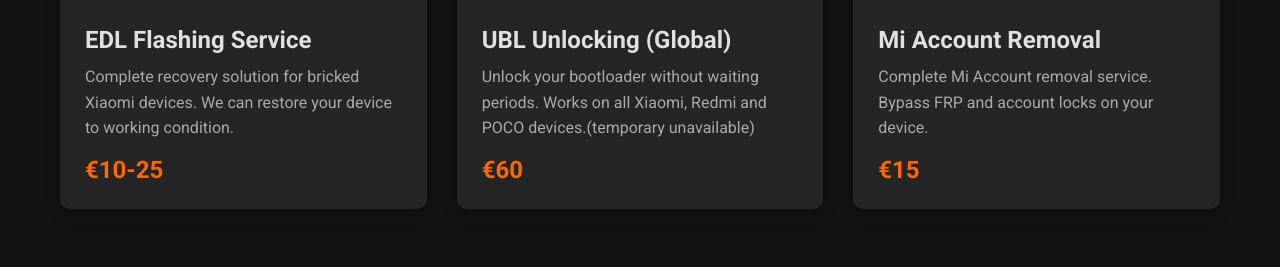
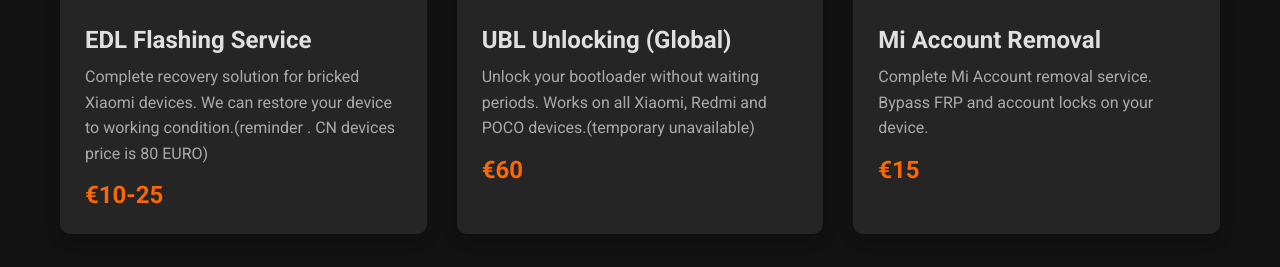
Before and after one commit to rmuxnet/c, a plain HTML site: page index.html in a window 1280 px wide. Shown: the part 830-1097 px from the top of the page. Drawn offline with Linux system fonts and the light colour scheme.

Commit message:
Update index.html

```diff
--- a/index.html
+++ b/index.html
@@ -537,7 +537,7 @@
                 <img src="https://static1.xdaimages.com/wordpress/wp-content/uploads/2020/02/xiaomi-brick.jpg?q=50&fit=crop&w=1100&h=618&dpr=1.5" alt="EDL Flashing Service">
                 <div class="service-content">
                     <h3>EDL Flashing Service</h3>
-                    <p>Complete recovery solution for bricked Xiaomi devices. We can restore your device to working condition.</p>
+                    <p>Complete recovery solution for bricked Xiaomi devices. We can restore your device to working condition.(reminder . CN devices price is 80 EURO)</p>
                     <div class="price">€10-25</div>
                 </div>
             </div>
```
